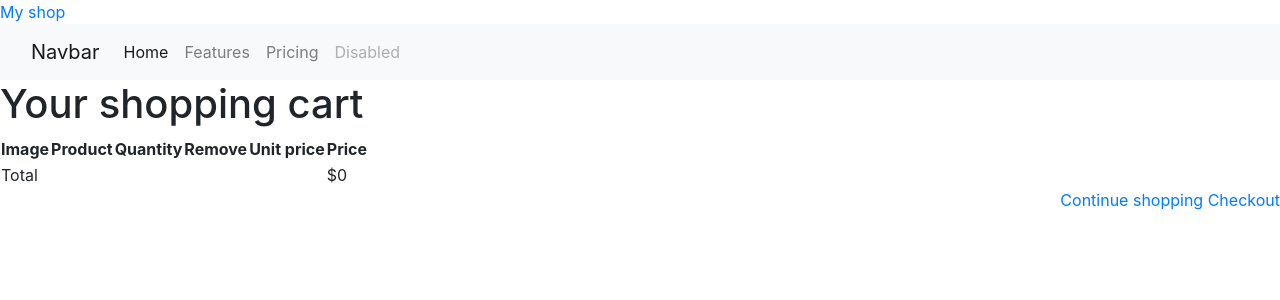
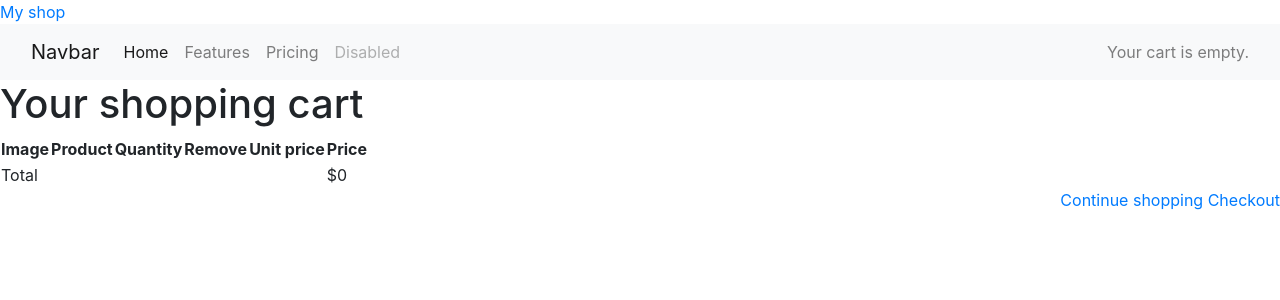
Before and after one commit to PrivateAndr/Plant_shop, a Django app: page /cart/ in a window 1280 px wide. Shown: the top 300 px of the page. Run offline with Django 4.2, Linux system fonts and the light colour scheme; some libraries are stand-ins or nearby versions.

Commit message:
updating the cart function

```diff
--- a/shop/templates/shop/base.html
+++ b/shop/templates/shop/base.html
@@ -36,14 +36,30 @@
                 <a class="nav-link disabled" href="#" tabindex="-1" aria-disabled="true">Disabled</a>
               </li>
             </ul>
+
+            <span class="navbar-text ml-auto" >
+              <div class="cart">
+                {% with total_items=cart|length %}
+                    {% if cart|length > 0 %}
+                        Your cart:
+                        <a href="{% url "cart:cart_detail" %}">
+                            {{ total_items }} item{{ total_items|pluralize }},
+                            ${{ cart.get_total_price }}
+                        </a>
+                    {% else %}
+                        Your cart is empty.
+                    {% endif %}
+                {% endwith %}
+              </div>
+            </span>
+
           </div>
         </div>
       </nav>
-    {% comment %} <div id="subheader">
-        <div class="cart">
-            Your cart is empty.
-        </div>
-    </div> {% endcomment %}
+
+
+
+
     <div id="content">
         {% block content %}
         {% endblock %}
```
